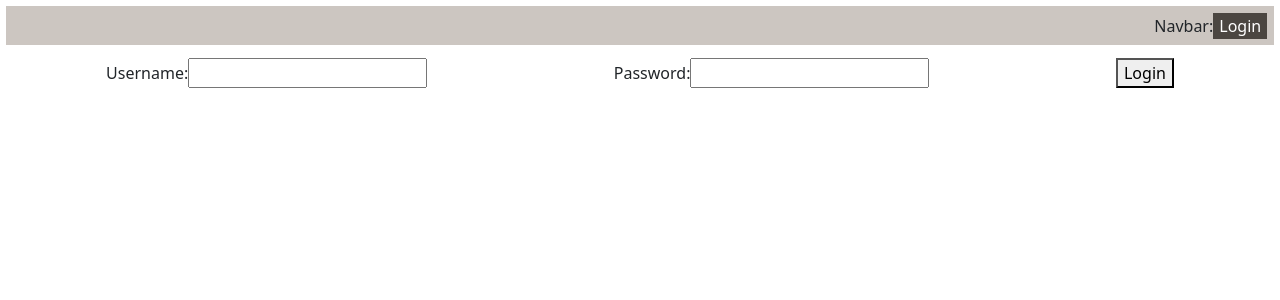
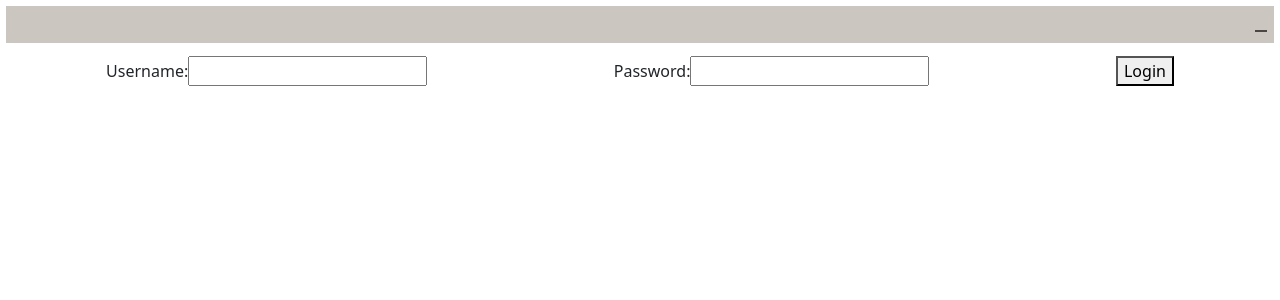
Before and after one commit to RalfTischer/product-backlog-react-ui, a React (Create React App) app: page / in a window 1280 px wide. Shown: the top 300 px of the page. Built offline with nearby package versions, Linux system fonts and the light colour scheme.

Commit message:
Delete login button

```diff
--- a/src/components/Navbar.jsx
+++ b/src/components/Navbar.jsx
@@ -6,9 +6,9 @@ const Navbar = ({ isLoggedIn,
                }) => {
 
   return (
-    <div className="nav-bar">Navbar:
+    <div className="nav-bar">
         <div className="nav-action">
-            <button className="nav-button" onClick={handleLogout}>{isLoggedIn ? "Logout" : "Login"}</button>
+            <button className="nav-button" onClick={handleLogout}>{isLoggedIn ? "Logout" : ""}</button>
         </div>
         {isLoggedIn &&
         <div className="nav-cell">
```
